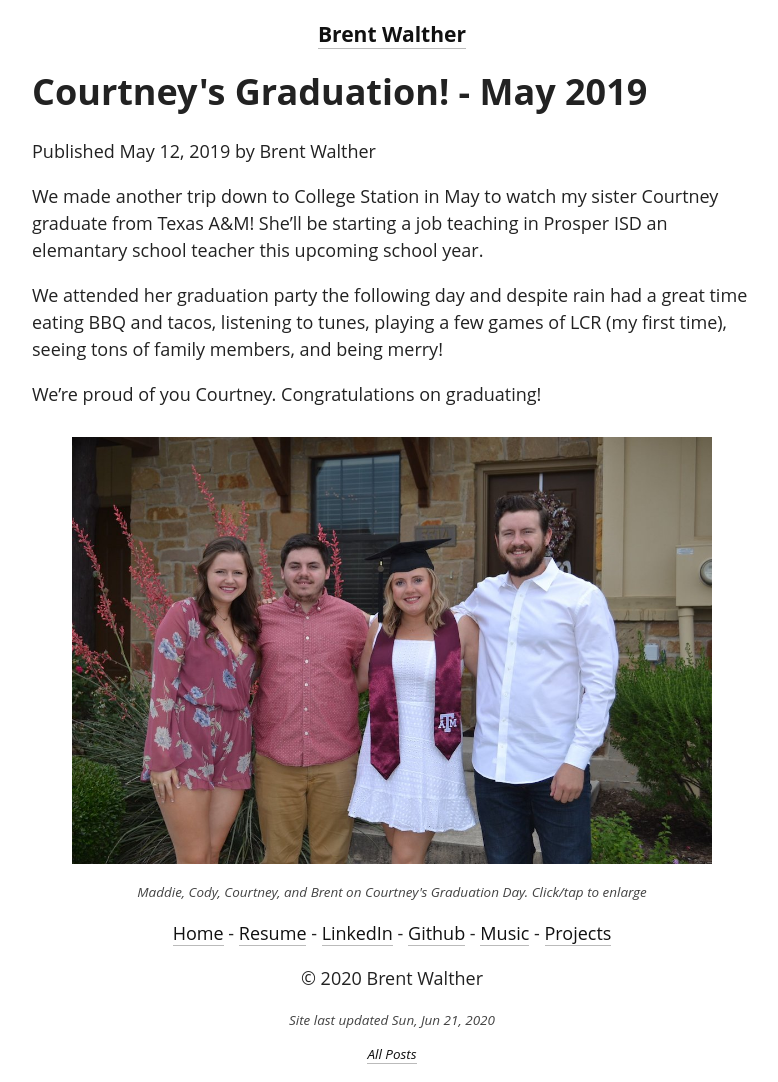
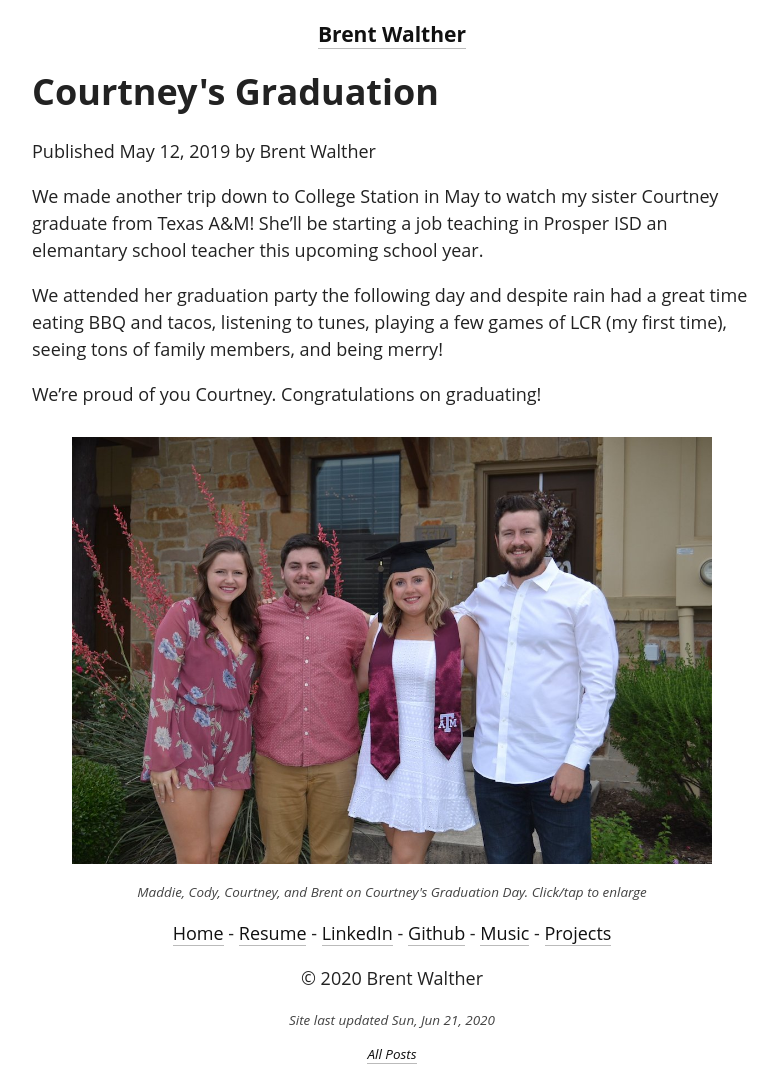
Before and after one commit to brentwalther/brentwalther.github.io, a Jekyll site: the page built from _posts/2019-05-12-courtneys-graduation.md, in a window 1280 px wide. Shown: the whole page, without its empty margins (248-1026 px from the left). Built offline with Jekyll 4.4.1, drawn with Linux system fonts in a browser that asks for light colours; some web fonts are replaced.

Commit message:
Update Courtney's Graduation post.

```diff
--- a/_posts/2019-05-12-courtneys-graduation.md
+++ b/_posts/2019-05-12-courtneys-graduation.md
@@ -1,6 +1,6 @@
 ---
 layout: post
-title: Courtney's Graduation! - May 2019
+title: Courtney's Graduation
 author: Brent Walther
 ---
 
@@ -15,8 +15,8 @@ first time), seeing tons of family members, and being merry!
 We're proud of you Courtney. Congratulations on graduating!
 
 <figure>
-  <a href="https://brentwalther.net/img/spring-2019/walther_kids.jpg">
-    <img alt="Maddie, Cody, Courtney, and Brent on Courtney's Graduation Day." src="https://brentwalther.net/img/spring-2019/walther_kids_thumb.jpg" />
+  <a href="/img/spring-2019/walther_kids.jpg">
+    <img alt="Maddie, Cody, Courtney, and Brent on Courtney's Graduation Day." src="/img/spring-2019/walther_kids_thumb.jpg" />
     <figcaption>Maddie, Cody, Courtney, and Brent on Courtney's Graduation Day. Click/tap to enlarge</figcaption>
   </a>
 </figure>
```
